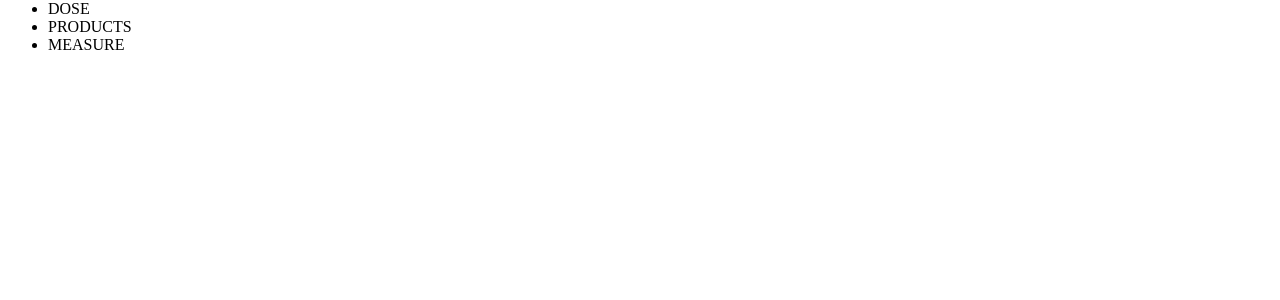
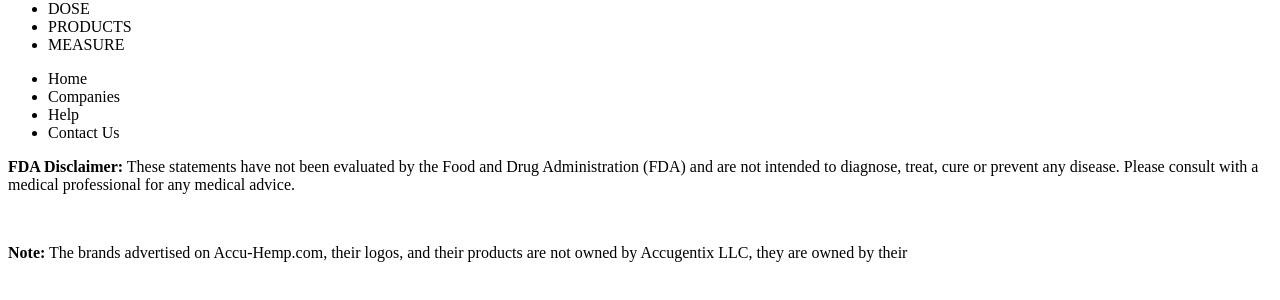
Before and after one commit to cbvargas5/Accu-Hemp, a React app: page / in a window 1280 px wide. Shown: the part 416-716 px from the top of the page. Built offline with nearby package versions, Linux system fonts and the light colour scheme; the HTML template or start-up script is replaced by a standard one.

Commit message:
created Footer component and imported it into App component

```diff
--- a/client/src/components/App.jsx
+++ b/client/src/components/App.jsx
@@ -1,6 +1,7 @@
 import React from 'react';
 import Header from './Header.jsx';
 import FeatureNav from './FeatureNav.jsx';
+import Footer from './Footer.jsx'
 
 class App extends React.Component {
   constructor(props) {
@@ -11,6 +12,10 @@ class App extends React.Component {
     <div>
       <Header />
       <FeatureNav />
+      <main>
+
+      </main>
+      <Footer />
     </div>
     )
   }
--- /dev/null
+++ b/client/src/components/Footer.jsx
@@ -0,0 +1,15 @@
+import React from 'react';
+import Navbar from './Navbar.jsx';
+
+const Footer = (props) => (
+  <footer>
+    <Navbar />
+    <div className="disclaimer-wrapper">
+      <p className="disclaimer-txt"><strong>FDA Disclaimer:</strong> These statements have not been evaluated by the Food and Drug Administration (FDA) and are not intended to diagnose, treat, cure or prevent any disease. Please consult with a medical professional for any medical advice.</p>
+      <br/>
+      <p className="disclaimer-note"><strong>Note:</strong> The brands advertised on Accu-Hemp.com, their logos, and their products are not owned by Accugentix LLC, they are owned by their</p>
+    </div>
+  </footer>
+);
+
+export default Footer
```
